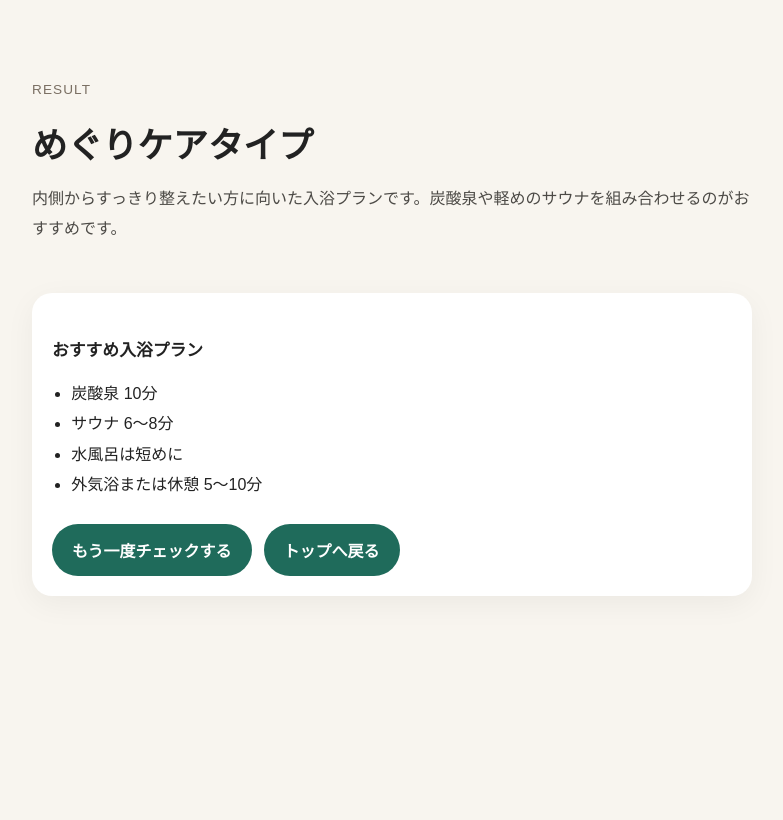
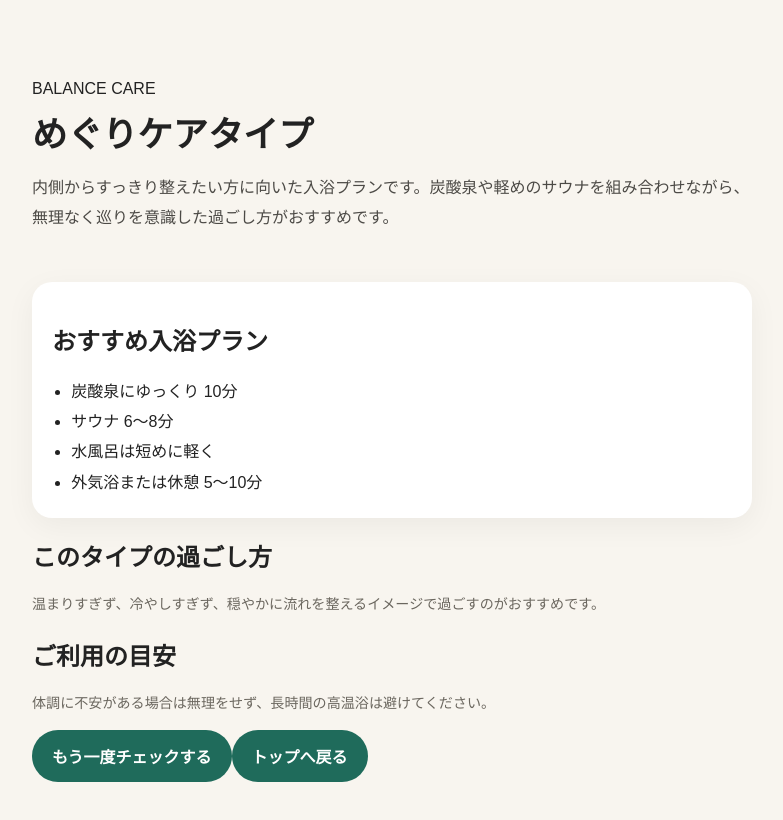
Before and after one commit to mezonetkikaku-maker/chokatsu-check, a Next.js app: page /result in a window 1280 px wide. Shown: the top 820 px of the page, without its empty margins (248-1031 px from the left). Built offline with nearby package versions, Linux system fonts and the light colour scheme.

Commit message:
Update page.tsx

```diff
--- a/app/result/page.tsx
+++ b/app/result/page.tsx
@@ -6,48 +6,68 @@ type SearchParams = {
 
 const resultMaster = {
   circulation: {
+    label: "BALANCE CARE",
     title: "めぐりケアタイプ",
     description:
-      "内側からすっきり整えたい方に向いた入浴プランです。炭酸泉や軽めのサウナを組み合わせるのがおすすめです。",
+      "内側からすっきり整えたい方に向いた入浴プランです。炭酸泉や軽めのサウナを組み合わせながら、無理なく巡りを意識した過ごし方がおすすめです。",
     plan: [
-      "炭酸泉 10分",
+      "炭酸泉にゆっくり 10分",
       "サウナ 6〜8分",
-      "水風呂は短めに",
+      "水風呂は短めに軽く",
       "外気浴または休憩 5〜10分",
     ],
+    caution:
+      "体調に不安がある場合は無理をせず、長時間の高温浴は避けてください。",
+    point:
+      "温まりすぎず、冷やしすぎず、穏やかに流れを整えるイメージで過ごすのがおすすめです。",
   },
   warming: {
+    label: "WARMING CARE",
     title: "冷え対策タイプ",
     description:
-      "まずはしっかり身体を温めたい方に向いた入浴プランです。穏やかに温度を重ねる流れがおすすめです。",
+      "まずはしっかり身体を温めたい方に向いた入浴プランです。急な温冷差よりも、穏やかに温度を重ねていく流れがおすすめです。",
     plan: [
-      "ぬる湯または下湯 5分",
-      "主浴槽 8〜10分",
+      "ぬる湯または下湯で 5分",
+      "主浴槽で 8〜10分",
       "休憩をはさみながら2セット",
       "湯上がり後は身体を冷やしすぎない",
     ],
+    caution:
+      "のぼせやすい方は短めの入浴で調整し、水分補給を意識してください。",
+    point:
+      "まずはじんわり温まることを優先して、刺激の強い入り方は避けるのが向いています。",
   },
   relax: {
+    label: "RELAX CARE",
     title: "リラックスタイプ",
     description:
-      "疲れや緊張をやわらげたい方に向いた入浴プランです。ぬるめのお湯と長めの休憩がおすすめです。",
+      "疲れや緊張をやわらげたい方に向いた入浴プランです。ぬるめのお湯と長めの休憩を中心に、ゆるやかに整える流れがおすすめです。",
     plan: [
-      "ぬる湯 10分",
-      "深呼吸しながらゆったり入浴",
+      "ぬる湯でゆっくり 10分",
+      "深呼吸しながら入浴",
       "短時間サウナ 5〜6分",
-      "休憩長めで無理をしない",
+      "休憩は長めにとる",
     ],
+    caution:
+      "眠気や強い疲れがある日は、サウナなしで温浴中心にするのもおすすめです。",
+    point:
+      "すっきり感よりも、力を抜いてゆるめることを重視した入り方が合っています。",
   },
   sweat: {
+    label: "REFRESH CARE",
     title: "発汗すっきりタイプ",
     description:
-      "すっきり感や気分転換を重視したい方に向いた入浴プランです。無理のない範囲で発汗を楽しみます。",
+      "すっきり感や気分転換を重視したい方に向いた入浴プランです。短めの下湯から入り、無理のない範囲で発汗を楽しむ流れがおすすめです。",
     plan: [
-      "下湯 3分",
+      "下湯で軽く温める 3分",
       "サウナ 8〜10分",
       "水風呂は無理なく短め",
       "外気浴でクールダウン",
     ],
+    caution:
+      "発汗量が増えやすいため、入浴前後の水分補給を忘れないようにしてください。",
+    point:
+      "しゃきっと切り替えたい日に向いたタイプです。無理のない範囲でテンポよく過ごすのがポイントです。",
   },
 } as const;
 
@@ -63,6 +83,10 @@ function diagnose(answers: Record<string, number>) {
   score.circulation += (answers.bowel ?? 0) + (answers.diet ?? 0);
   score.relax += (answers.stress ?? 0) + (answers.sleep ?? 0);
   score.sweat += answers.refresh ?? 0;
+
+  score.relax += Math.floor((answers.stress ?? 0) / 2);
+  score.warming += Math.floor((answers.cold ?? 0) / 2);
+  score.circulation += Math.floor((answers.bowel ?? 0) / 2);
 
   return Object.entries(score).sort((a, b) => b[1] - a[1])[0][0] as keyof typeof score;
 }
@@ -94,28 +118,42 @@ export default async function ResultPage({
   return (
     <main className="container">
       <section className="hero">
-        <span className="eyebrow">RESULT</span>
+        <div className="heroPanel">
+          <span className="resultBadge">{result.label}</span>
           <h1 className="resultTitle">{result.title}</h1>
           <p className="resultDescription">{result.description}</p>
+        </div>
       </section>
 
-      <section className="card">
-        <h2 className="sectionTitle">おすすめ入浴プラン</h2>
+      <section className="resultGrid">
+        <div className="card">
+          <h2 className="resultSectionTitle">おすすめ入浴プラン</h2>
           <ul className="planList">
             {result.plan.map((item) => (
               <li key={item}>{item}</li>
             ))}
           </ul>
+        </div>
 
-        <div className="actions">
+        <div className="softPanel">
+          <h2 className="resultSectionTitle">このタイプの過ごし方</h2>
+          <p className="note">{result.point}</p>
+
+          <h2 className="resultSectionTitle" style={{ marginTop: 20 }}>
+            ご利用の目安
+          </h2>
+          <p className="note">{result.caution}</p>
+        </div>
+      </section>
+
+      <div className="footerActions">
         <Link href="/check" className="button">
           もう一度チェックする
         </Link>
-          <Link href="/" className="button">
+        <Link href="/" className="button buttonSecondary">
           トップへ戻る
         </Link>
       </div>
-      </section>
     </main>
   );
 }
```
Lines whose indentation alone changed are shown as unchanged.
